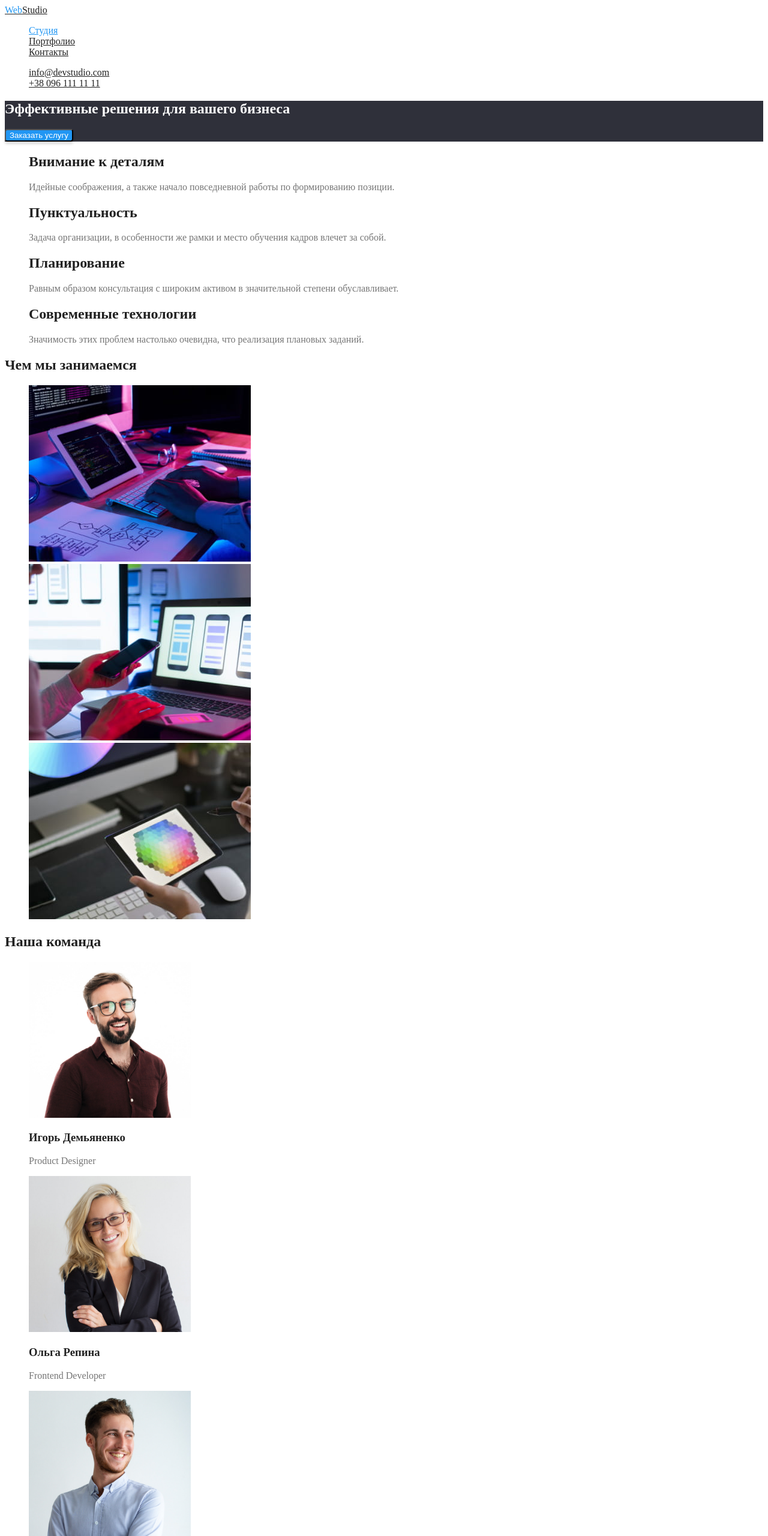
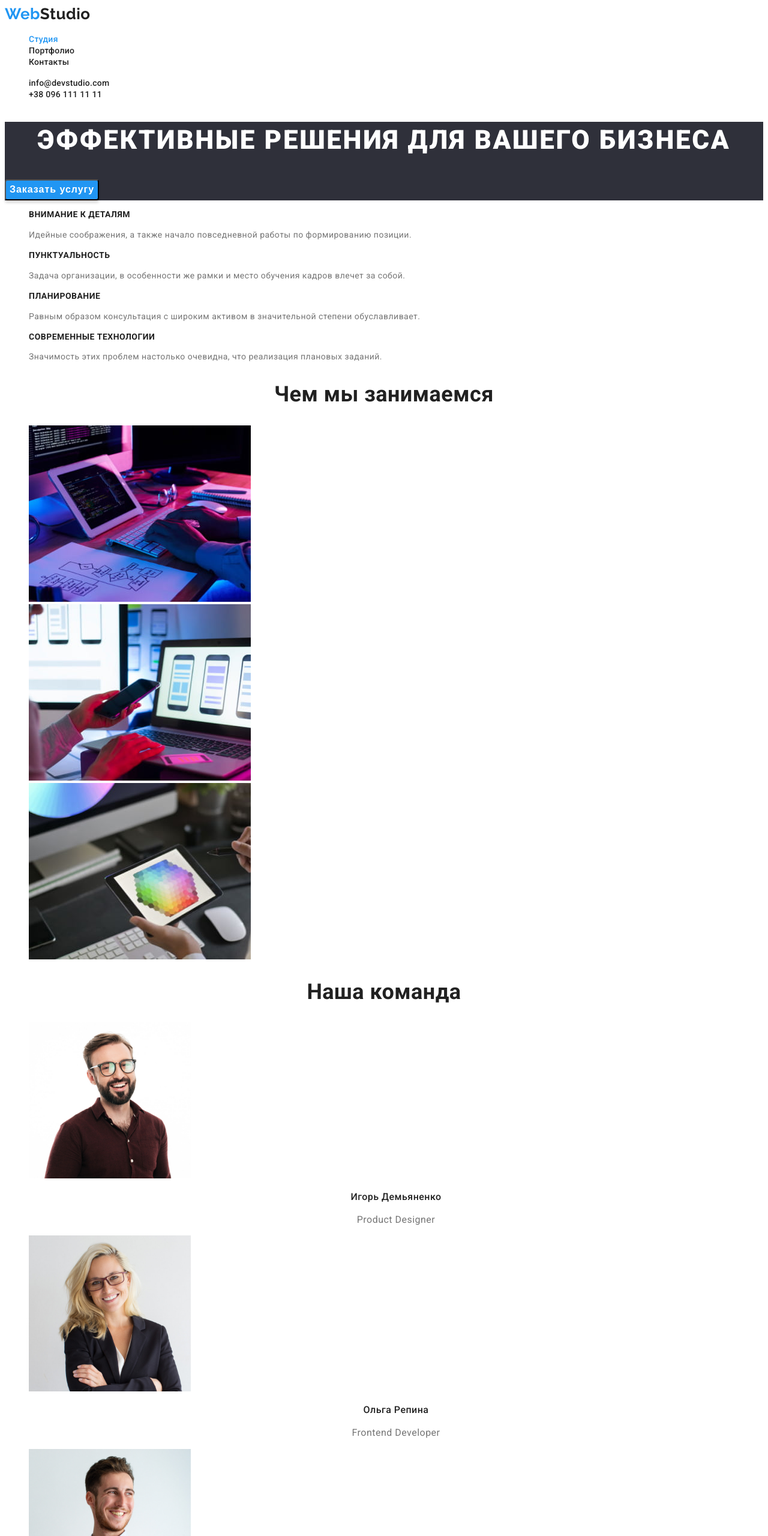
Before and after one commit to Natalia-doobro/goit-markup-hw-02, a plain HTML site: page index.html in a window 1280 px wide. Shown: the top 2560 px of the page at 60% size. Drawn offline with Linux system fonts and the light colour scheme.

Commit message:
Добавляем оформление текста

```diff
--- a/css/styles.css
+++ b/css/styles.css
@@ -25,6 +25,9 @@
 /* Главная */
 body {
   background: #ffffff;
+  color: var(--text-color);
+  font-family: Roboto, sans-serif;
+  letter-spacing: 0.03em;
 }
 .list {
   list-style: none;
@@ -34,13 +37,27 @@ body {
 /*Логотип*/
 .logo {
   color: var(--logo-color);
+  font-family: Raleway;
+
+  font-weight: 700;
+  font-size: 26px;
+  line-height: 1.2;
+  text-decoration: none;
 }
 .logo-web {
   color: var(--logo-web-color);
+  font-weight: 700;
+  font-size: 26px;
+  line-height: 1.2;
 }
 /*Навигацыя*/
 .menu .menu-link {
   color: var(--link-color);
+  font-weight: 500;
+  font-size: 14px;
+  line-height: 1.14;
+  letter-spacing: 0.02em;
+  text-decoration: none;
 }
 .menu .menu-link.current {
   color: var(--current-color);
@@ -53,6 +70,11 @@ body {
 /*Номер телефона и электронная почта*/
 .contact .contact-link {
   color: var(--link-color);
+  font-weight: 500;
+  font-size: 14px;
+  line-height: 1.14;
+  letter-spacing: 0.02em;
+  text-decoration: none;
 }
 .contact-link:active,
 .contact-link:hover,
@@ -63,22 +85,42 @@ body {
 /*Унікальний контент сторінки*/
 .section-title {
   color: var(--title-color);
+  font-weight: 700;
+}
+.section > .section-title {
+  font-size: 36px;
+  line-height: 1.16;
+  text-align: center;
 }
 .section-text {
   color: var(--text-color);
 }
+
 /*Шапка*/
 .hero {
   background: #2f303a;
 }
 .hero-title {
   color: var(--hero-title-color);
+  font-weight: 900;
+  font-size: 44px;
+  line-height: 1.37;
+  text-align: center;
+  letter-spacing: 0.06em;
+  text-transform: uppercase;
 }
 .button {
   background: #2196f3;
   box-shadow: 0px 4px 4px rgba(0, 0, 0, 0.15);
   border-radius: 4px;
   color: var(--button-color);
+  font-weight: 700;
+  font-size: 16px;
+  line-height: 1.8;
+  display: flex;
+  align-items: center;
+  text-align: center;
+  letter-spacing: 0.06em;
 }
 .button:active,
 .button:hover,
@@ -87,12 +129,31 @@ body {
   color: var(--button-hover-color);
 }
 /*Особливість*/
-
+.section-list-hobbies-specialty .section-title {
+  font-size: 14px;
+  line-height: 1.14;
+  text-transform: uppercase;
+}
+.section-list-hobbies-specialty .section-text {
+  font-weight: 400;
+  font-size: 14px;
+  line-height: 1.7;
+}
 /*Чим ми займаемося*/
 
 /*Наша команда*/
 .section-subtitle {
   color: var(--title-color);
+  font-weight: 500;
+  font-size: 16px;
+  line-height: 1.35;
+  text-align: center;
+}
+.section-list-team .section-text {
+  font-weight: 400;
+  font-size: 16px;
+  line-height: 1.35;
+  text-align: center;
 }
 
 /*---------------------------------------------------------------------------------------------------*/
@@ -103,13 +164,25 @@ body {
 /*Логотип*/
 .logo-footer {
   color: var(--footer-color);
+  font-family: Raleway, sans-serif;
+  font-weight: bold;
+  font-size: 26px;
+  line-height: 1.2;
+  text-decoration: none;
 }
 /*Адрес, номер телефона и электронная почта*/
 .adress {
   color: var(--adress-color);
+  font-weight: 400;
+  font-size: 14px;
+  line-height: 1.7;
 }
 .contact-footer .contact-footer-link {
   color: var(--footer-link-color);
+  font-weight: 400;
+  font-size: 14px;
+  line-height: 1.7;
+  text-decoration: none;
 }
 .contact-footer-link:active,
 .contact-footer-link:hover,
@@ -117,11 +190,17 @@ body {
   color: var(--hover-active-focus-color);
 }
 /*---------------------------------------------------------------------------------------------------*/
+/* страница портфолио */
 /* кнопки фильтра */
 .filters-button {
   background: #f5f4fa;
   border-radius: 4px;
   color: var(--filters-button-color);
+  font-family: inherit;
+  font-weight: 500;
+  font-size: 16px;
+  line-height: 1.6;
+  text-align: center;
 }
 .filters-button:active,
 .filters-button:hover,
@@ -129,3 +208,18 @@ body {
   background: #2196f3;
   color: var(--button-color);
 }
+.list-project a {
+  text-decoration: none;
+}
+
+.list-project .section-title {
+  font-weight: 700;
+  font-size: 18px;
+  line-height: 2;
+  letter-spacing: 0.06em;
+}
+.list-project .section-text {
+  font-weight: 400;
+  font-size: 16px;
+  line-height: 1.8;
+}
--- a/index.html
+++ b/index.html
@@ -5,6 +5,9 @@
     <meta http-equiv="X-UA-Compatible" content="IE=edge">
     <meta name="viewport" content="width=device-width, initial-scale=1.0">
     <title>Web Studio</title>
+    <link rel="preconnect" href="https://fonts.gstatic.com">
+    <link href="https://fonts.googleapis.com/css2?family=Raleway:wght@700&family=Roboto:wght@400;500;700;900&display=swap"
+        rel="stylesheet">
     <link rel="stylesheet" href="./css/styles.css">
 </head>
 <body>
```
Also changed, not shown: portfolio.html (+22 -1 lines).
